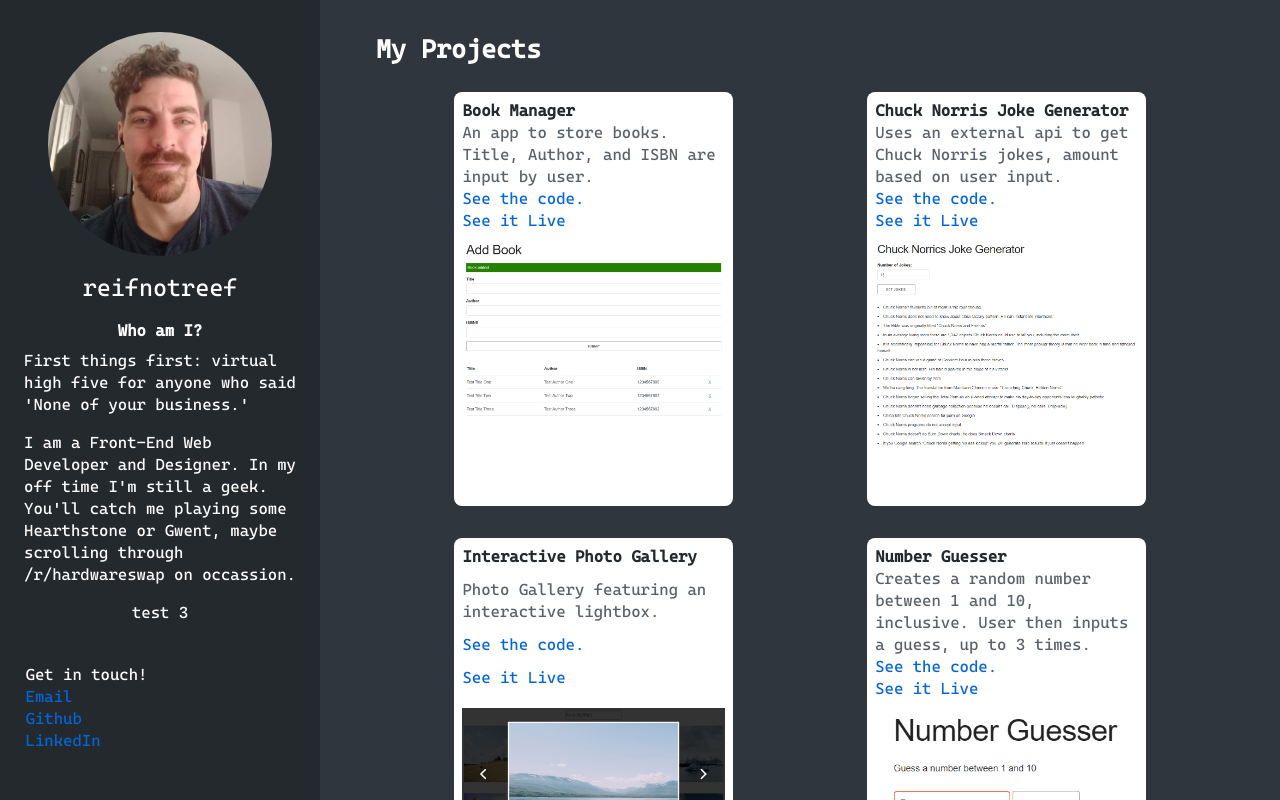
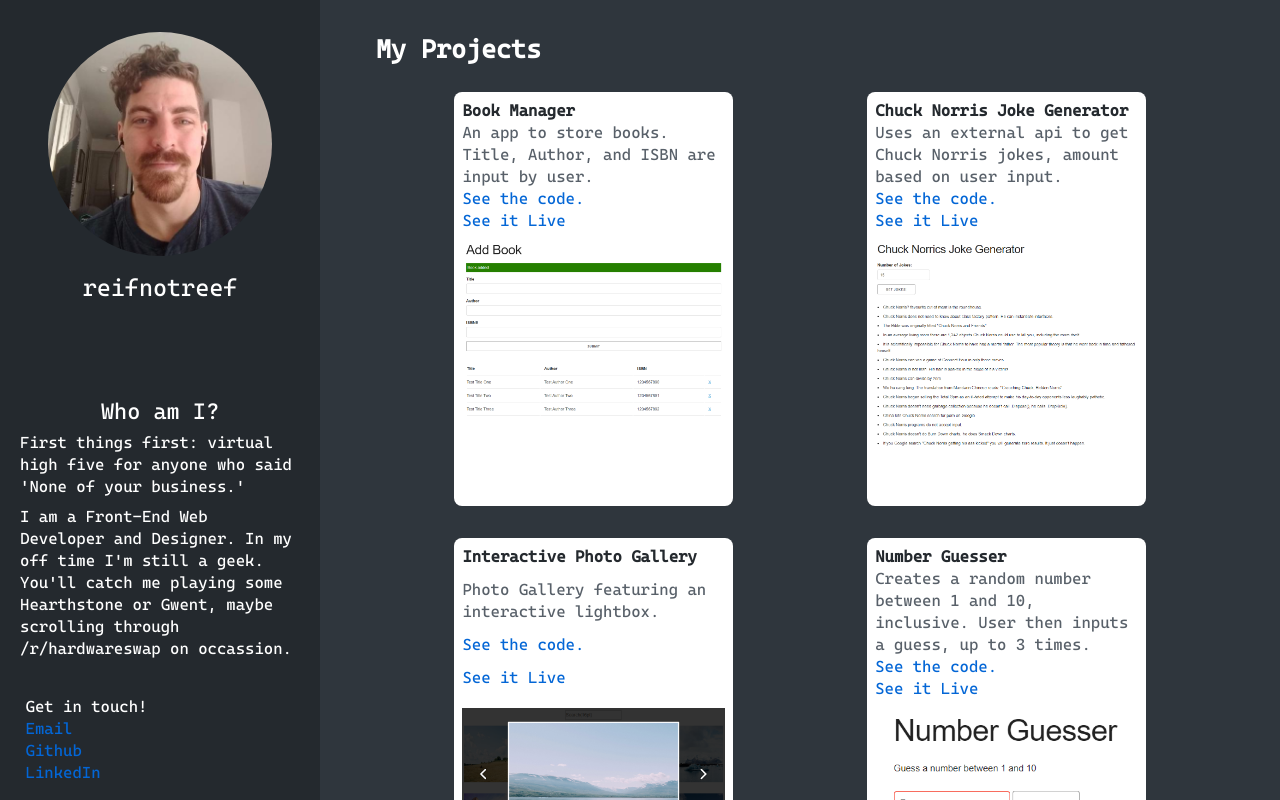
Before and after one commit to reifnotreef/WIP_Portfolio, a plain HTML site: page index.html in a window 1280 px wide. Drawn offline with Linux system fonts and the light colour scheme; files whose address does not match are found by name.

Commit message:
about me... done?

```diff
--- a/index.html
+++ b/index.html
@@ -78,7 +78,6 @@
         <p>First things first: virtual high five for anyone who said 'None of your business.'</p>
         <p>I am a Front-End Web Developer and Designer. In my off time I'm still a geek. You'll catch me playing some
           Hearthstone or Gwent, maybe scrolling through /r/hardwareswap on occassion.</p>
-        <p>test 3</p>
       </section>
       <section id="contact-container">
         <h3 id='contact-header'>Get in touch!</h3>
--- a/main.css
+++ b/main.css
@@ -149,6 +149,10 @@ a {
   margin-top: 1rem;
 }
 
+#about-me-container h3 {
+  text-align: center;
+}
+
 #about-me-container p {
   margin: 0.25rem;
   text-align: center;
@@ -162,11 +166,6 @@ a {
   text-align: center;
 }
 
-#contact-container {
-  margin-top: 2rem;
-  margin-bottom: 2rem;
-}
-
 /* media query small screens */
 
 @media screen and (min-width: 720px) {
@@ -178,10 +177,6 @@ a {
   }
   #top-nav a {
     margin: 0.25rem;
-  }
-  #about-me-container p {
-    margin: 0.5rem;
-    /* text-align: left; */
   }
 }
 
@@ -234,17 +229,32 @@ a {
     justify-content: flex-end;
   }
   #about-me-container {
-    font-size: 0.8rem;
+    margin-bottom: 2rem;
+  }
+  #about-me-container h3 {
+    font-size: 1.2rem;
+    font-weight: 400;
   }
   #about-me-container p {
     text-align: left;
+    font-size: 0.8rem;
   }
   #contact-container {
     width: 100%;
     margin-left: 1.2rem;
-    margin-top: 2rem;
   }
   #contact-container p {
     text-align: left;
   }
 }
+
+@media screen and (min-width: 1200px) {
+  #about-me-container h3 {
+    font-size: 1.4rem;
+    font-weight: 400;
+  }
+  #about-me-container p {
+    text-align: left;
+    font-size: 1rem;
+  }
+}
```
